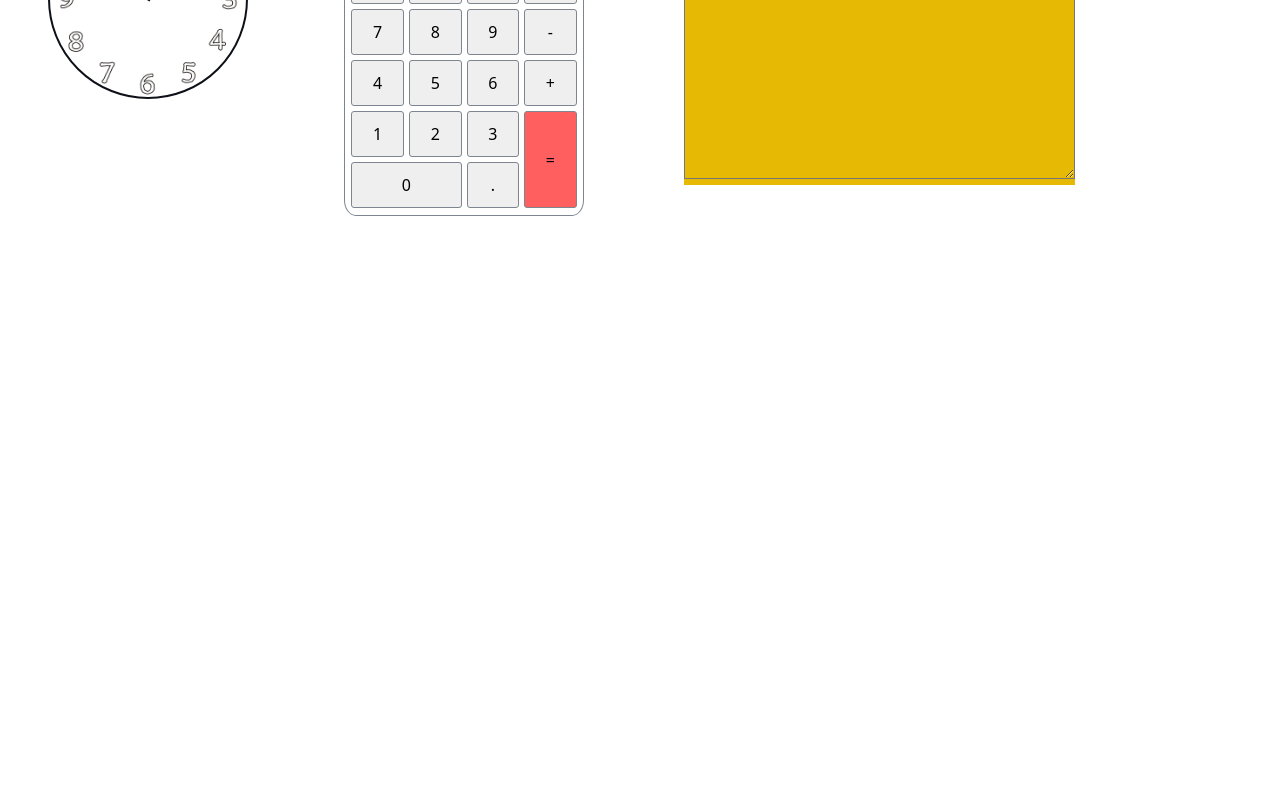
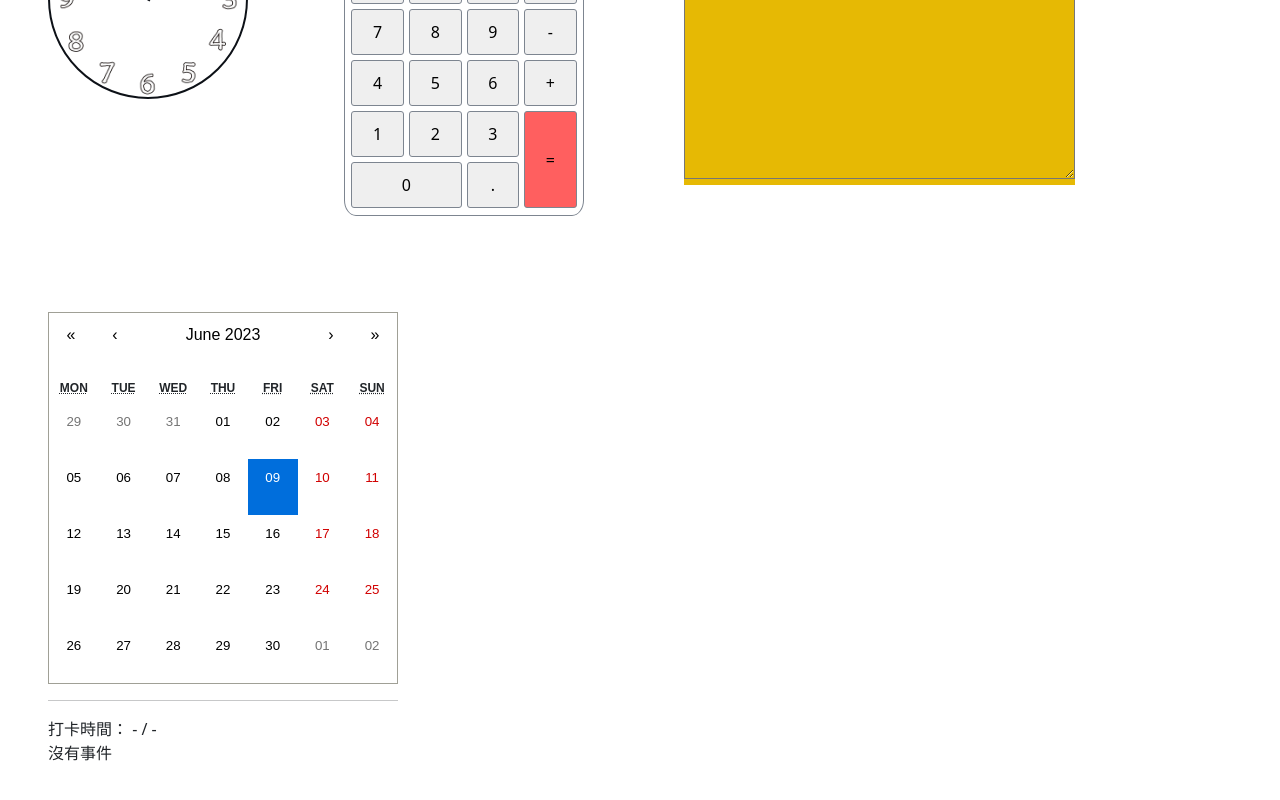
Before and after one commit to heyyoUna/Portfolio_frontEnd, a React (Create React App) app: page / in a window 1280 px wide. Shown: the part 218-1018 px from the top of the page. Before the commit the page ends 800 px from the top, so only its background shows below. Built offline with nearby package versions, Linux system fonts and the light colour scheme.

Commit message:
CalendarHome 建置

```diff
--- a/package.json
+++ b/package.json
@@ -16,6 +16,7 @@
     "comma-number": "^2.1.0",
     "material-icons": "^1.13.8",
     "mathjs": "^11.8.1",
+    "moment": "^2.29.4",
     "node-sass": "^9.0.0",
     "prettier": "^2.8.8",
     "react": "^18.2.0",
--- a/src/App.tsx
+++ b/src/App.tsx
@@ -20,6 +20,7 @@ import "./style/main.scss";
 import "bootstrap/dist/css/bootstrap.css";
 import "bootstrap/dist/js/bootstrap.bundle.min.js";
 import "material-icons/iconfont/material-icons.css";
+import "react-calendar/dist/Calendar.css";
 
 //#region 語言版本切換
 function IntlMessage() {
--- a/src/pages/Home/components/CalendarHome.tsx
+++ b/src/pages/Home/components/CalendarHome.tsx
@@ -1,3 +1,186 @@
+import Calendar from "react-calendar";
+import moment from "moment";
+import React, { useMemo, useState } from "react";
+
 export default function CalendarHome() {
-    return <></>;
+    const [calendar, setCalendar] = useState(new Date());
+    const tableData = useMemo(() => {
+        const arr = [
+            {
+                applier: "NF220003 張群嫄",
+                date: "2023/01/02",
+                start: "",
+                end: "",
+                status: 0,
+                remark: "元旦補假",
+            },
+            {
+                applier: "NF220003 張群嫄",
+                date: "2023/01/03",
+                start: "10:25",
+                end: "18:30",
+                status: 0,
+                form: "特休假",
+                remark: "特休1小時",
+            },
+            {
+                applier: "NF220003 張群嫄",
+                date: "2023/01/04",
+                start: "10:30",
+                end: "18:30",
+                status: 1,
+                form: "",
+                remark: "",
+            },
+            {
+                applier: "NF220003 張群嫄",
+                date: "2023/01/05",
+                start: "09:31",
+                end: "18:40",
+                status: 0,
+                remark: "",
+            },
+            {
+                applier: "NF220003 張群嫄",
+                date: "2023/01/06",
+                start: "09:15",
+                end: "18:30",
+                status: 0,
+                remark: "",
+            },
+            {
+                applier: "NF220003 張群嫄",
+                date: "2023/01/07",
+                start: "09:15",
+                end: "18:30",
+                status: 0,
+                remark: "",
+            },
+        ];
+        return arr;
+    }, []);
+
+    const slectedDate = useMemo(() => {
+        if (tableData) {
+            const ta = tableData.find(
+                (v) =>
+                    v.date === moment(new Date(calendar)).format("YYYY/MM/DD")
+            );
+            if (ta) {
+                return ta;
+            } else {
+                return null;
+            }
+        }
+    }, [tableData, calendar]);
+
+    const errDate = useMemo(() => {
+        if (tableData) {
+            const arr = tableData.filter((v) => v.remark || v.status !== 0);
+            const ta = arr.find(
+                (v) =>
+                    v.date === moment(new Date(calendar)).format("YYYY/MM/DD")
+            );
+
+            if (ta) {
+                return ta;
+            } else {
+                return false;
+            }
+        }
+    }, [tableData, calendar]);
+
+    return (
+        <>
+            <div
+                className={"block block-padding-small block-mt"}
+                // style={{ width: "20vw" }}
+            >
+                <div className={"w-100"}>
+                    <Calendar
+                        value={calendar}
+                        // onChange={setCalendar}
+                        //日期格式
+                        formatDay={(locale, date) =>
+                            new Intl.DateTimeFormat("fr-CA", {
+                                day: "2-digit",
+                            }).format(date)
+                        }
+                        //日期下的內容(開始日/所有日期/當前查看的模式)
+                        tileContent={({ activeStartDate, date, view }) => {
+                            // console.log(activeStartDate, date, view)
+                            const arr = tableData.filter((v) => v.remark);
+                            return view === "month" &&
+                                arr.some(
+                                    (v) =>
+                                        v.date ===
+                                        moment(new Date(date)).format(
+                                            "YYYY/MM/DD"
+                                        )
+                                ) ? (
+                                <>
+                                    <div>
+                                        <label
+                                            htmlFor=""
+                                            className={"light-gray"}
+                                        >
+                                            ●
+                                        </label>
+                                    </div>
+                                </>
+                            ) : (
+                                <>
+                                    <div>
+                                        <label
+                                            htmlFor=""
+                                            className={"light-gray"}
+                                        ></label>
+                                    </div>
+                                </>
+                            );
+                        }}
+                        // 改變日期顏色(開始日/所有日期/當前查看的模式)
+                        tileClassName={({ activeStartDate, date, view }) => {
+                            // console.log(activeStartDate, date, view)
+                            const arr = tableData.filter((v) => v.status === 1);
+                            return view === "month" &&
+                                arr.some(
+                                    (v) =>
+                                        v.date ===
+                                        moment(new Date(date)).format(
+                                            "YYYY/MM/DD"
+                                        )
+                                )
+                                ? "red"
+                                : activeStartDate.getMonth() !== date.getMonth()
+                                ? "light-gray"
+                                : "";
+                        }}
+                    />
+                </div>
+                <hr className={"hr w-100"} />
+                <div>
+                    <label htmlFor="">
+                        打卡時間：{" "}
+                        {slectedDate
+                            ? slectedDate.start + " / " + slectedDate.end
+                            : "- / -"}
+                    </label>
+                </div>
+
+                <label
+                    htmlFor=""
+                    className={`${
+                        errDate ? (!errDate.remark ? "red" : "") : "light-gray"
+                    }`}
+                >
+                    {errDate
+                        ? errDate.remark
+                            ? errDate.remark
+                            : "異常未處理"
+                        : "沒有事件"}
+                </label>
+            </div>
+        </>
+    );
 }
--- a/src/pages/Home/index.tsx
+++ b/src/pages/Home/index.tsx
@@ -4,6 +4,7 @@ import { DndProvider } from "react-dnd";
 import Clock from "./components/Clock";
 import Calculator from "./components/Calculator";
 import StickyNotes from "./components/StickyNotes";
+import CalendarHome from "./components/CalendarHome";
 
 export default function Home() {
     return (
@@ -16,7 +17,7 @@ export default function Home() {
                 }}
             >
                 <Navbar />
-                <div className="home d-flex" style={{ gridRow: "2" }}>
+                <div className="home d-flex flex-wrap" style={{ gridRow: "2" }}>
                     <div className="m-5">
                         <Clock />
                     </div>
@@ -28,6 +29,10 @@ export default function Home() {
                     <div className="m-5">
                         <StickyNotes />
                     </div>
+
+                    <div className="m-5">
+                        <CalendarHome />
+                    </div>
                 </div>
             </div>
         </>
```
Also changed, not shown: 1 other file (tests, documents, lock files or other folders).
